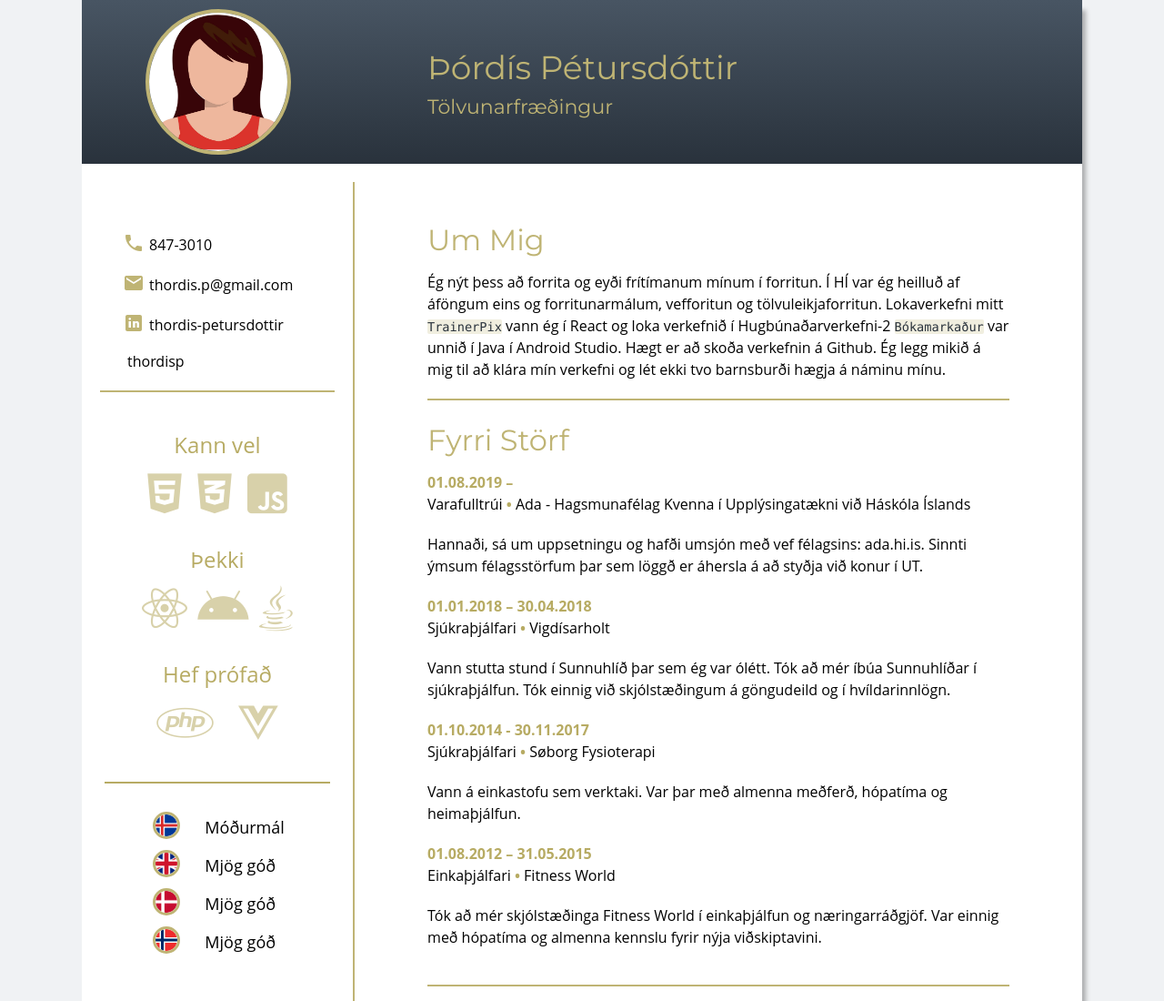
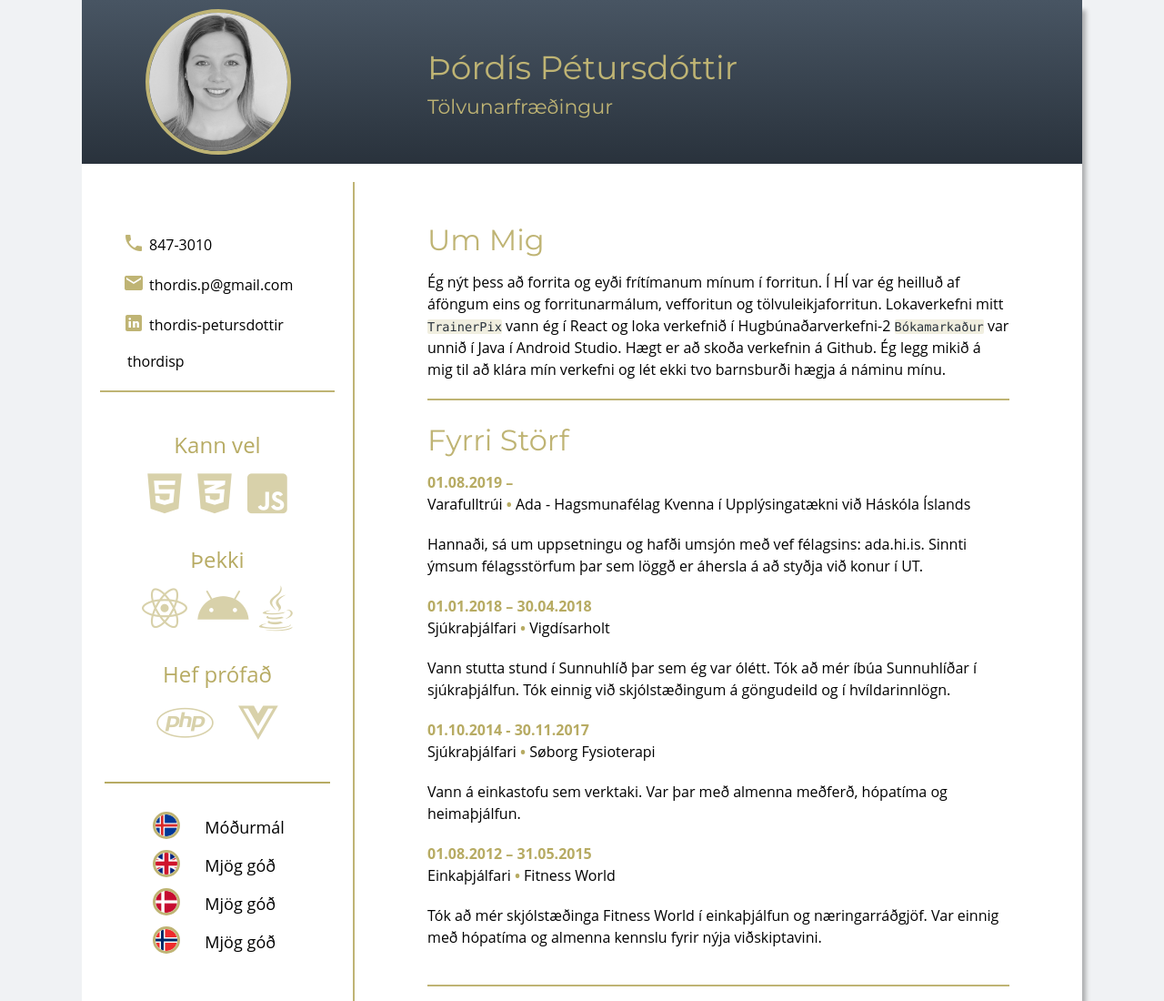
Before and after one commit to thordisp/thordisp.github.io, a website: page index.html in a window 1280 px wide. Shown: the top 1100 px of the page at 91% size. Drawn offline with Linux system fonts and the light colour scheme; some icons are missing.

Commit message:
Added a profile image

```diff
--- a/index.html
+++ b/index.html
@@ -17,7 +17,7 @@
           <h3>Tölvunarfræðingur</h3>
         </div>
         <div class="header-image">
-          <img src="./img/icon.png">
+          <img src="./img/profile_img.jpg">
         </div>
       </div>
       <div class="main">
```
Also changed, not shown: img/profile_img.jpg (added), img/profile_pic.jpg (deleted).
